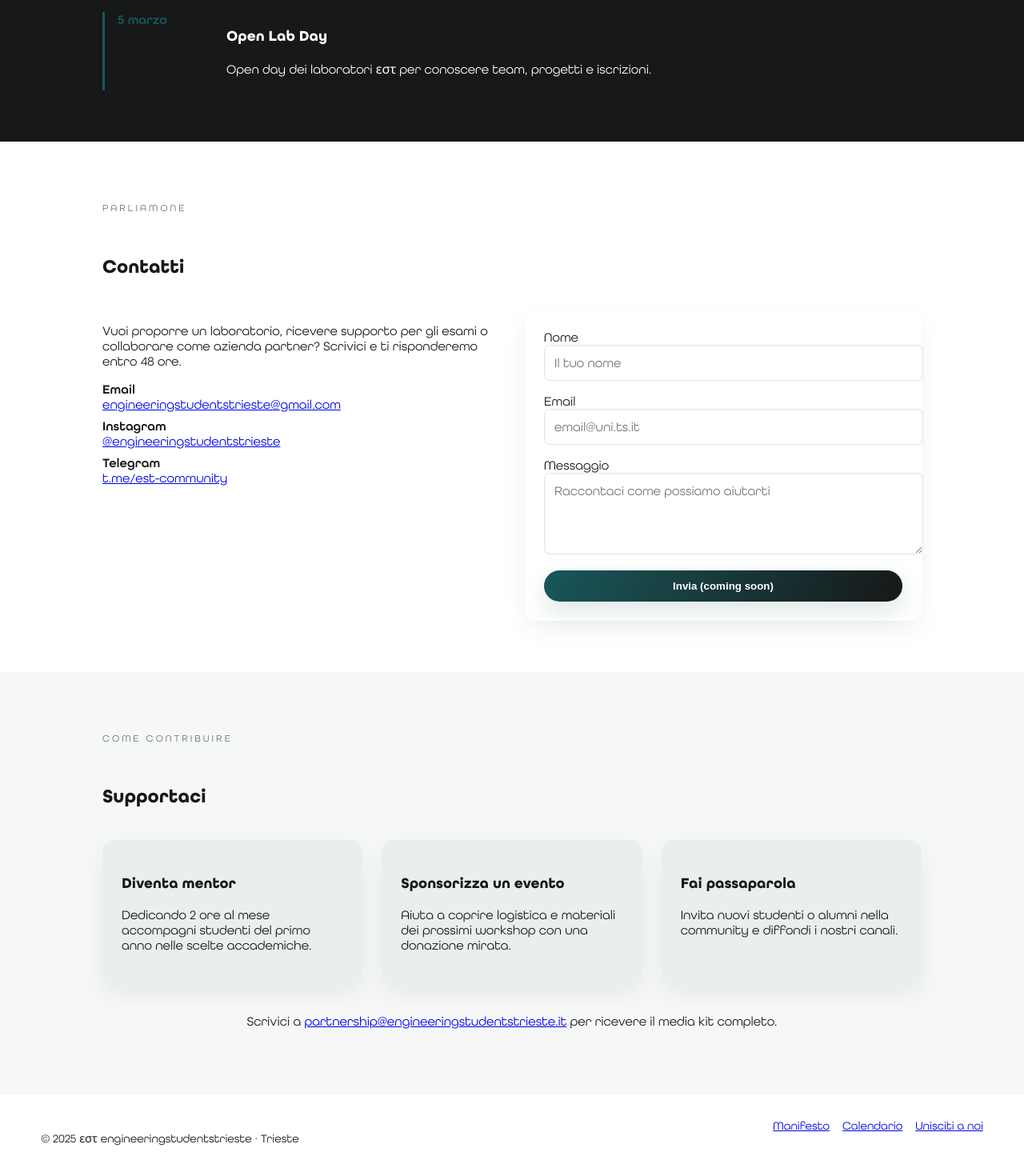
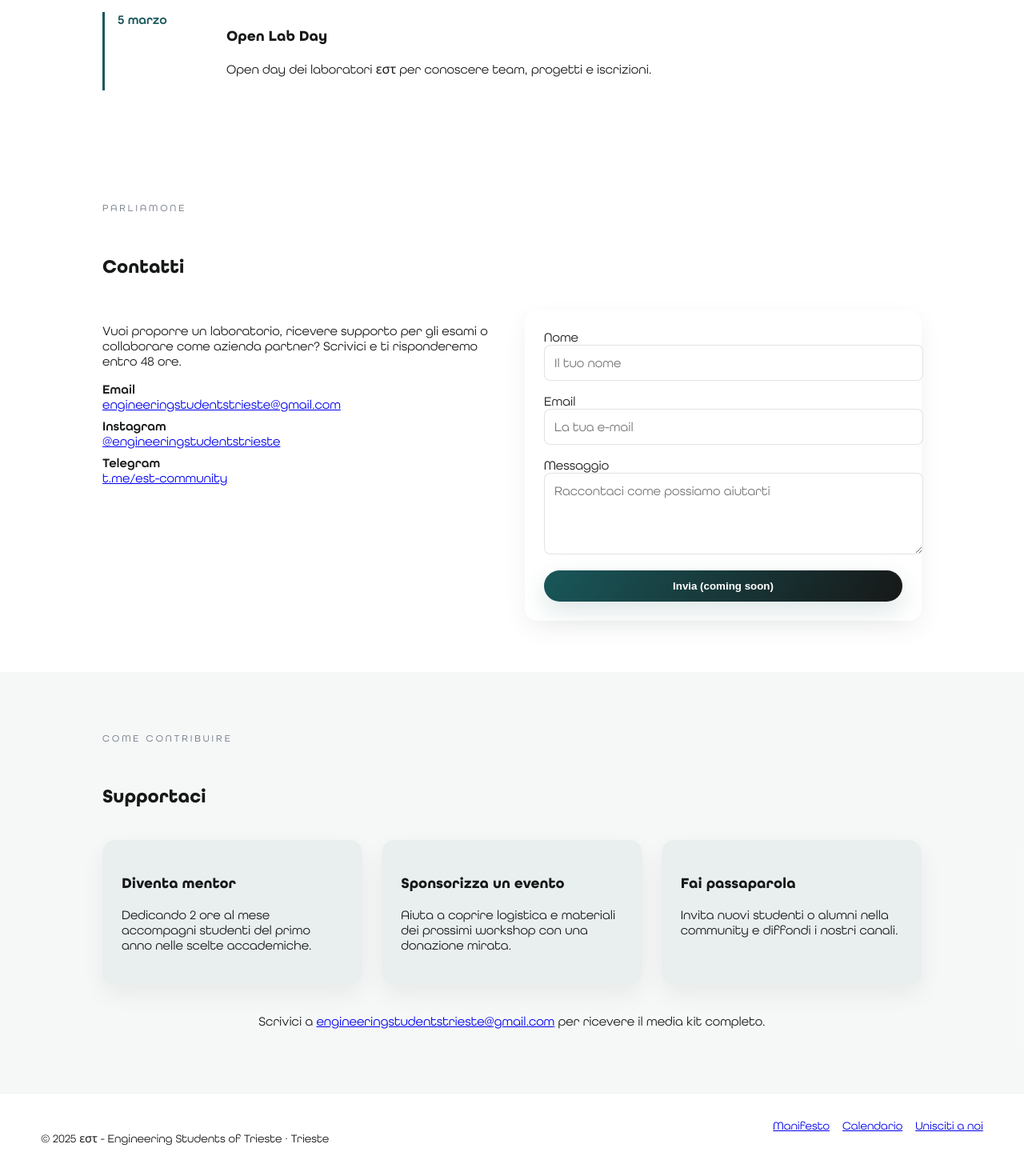
Before and after one commit to engineeringstudentstrieste/engineeringstudentstrieste.github.io, a React (Create React App) app in the folder frontend/: page / in a window 1280 px wide. Shown: the part 1991-3461 px from the top of the page at 80% size. Built offline with nearby package versions, Linux system fonts and the light colour scheme.

Commit message:
Modifiche grafiche

```diff
--- a/frontend/public/index.html
+++ b/frontend/public/index.html
@@ -6,10 +6,10 @@
     <meta name="viewport" content="width=device-width, initial-scale=1" />
     <meta name="theme-color" content="#000000" />
     <meta
-      name="description"
-      content="Web site created using create-react-app"
+      name="εστ - Engineering Students of Trieste"
+      content="Web site of the student associattion: εστ - Engineering Students of Trieste. Created by Francesco Giarratana"
     />
-    <link rel="apple-touch-icon" href="%PUBLIC_URL%/logo192.png" />
+    <link rel="apple-touch-icon" href="%PUBLIC_URL%/logo.png" />
     <!--
       manifest.json provides metadata used when your web app is installed on a
       user's mobile device or desktop. See https://developers.google.com/web/fundamentals/web-app-manifest/
@@ -24,7 +24,7 @@
       work correctly both with client-side routing and a non-root public URL.
       Learn how to configure a non-root public URL by running `npm run build`.
     -->
-    <title>React App</title>
+    <title>εστ - engineeringstudentstrieste</title>
   </head>
   <body>
     <noscript>You need to enable JavaScript to run this app.</noscript>
--- a/frontend/src/App.js
+++ b/frontend/src/App.js
@@ -95,7 +95,7 @@ function App() {
         <div className="hero-content">
           <p className="hero-kicker">Community degli studenti di ingegneria di Trieste</p>
           <h1>
-            <img src={logoSvg} alt="εστ engineeringstudentstrieste" className="hero-logo" />
+            <img src={logoSvg} alt="εστ - Engineering Students of Trieste" className="hero-logo" />
           </h1>
           <p className="hero-text">
             Costruiamo relazioni tra studenti, ricercatori e aziende per rendere l&apos;università più aperta, inclusiva e orientata al fare.
@@ -146,7 +146,7 @@ function App() {
           </div>
         </Section>
 
-        <Section id="eventi" kicker="Calendario" title="Eventi in arrivo" variant="dark">
+        <Section id="eventi" kicker="Calendario" title="Eventi in arrivo" variant="green">
           <div className="timeline">
             {events.map(({ title, date, description }) => (
               <article key={title} className="timeline-item">
@@ -192,7 +192,7 @@ function App() {
               </label>
               <label>
                 Email
-                <input type="email" placeholder="email@uni.ts.it" />
+                <input type="email" placeholder="La tua e-mail" />
               </label>
               <label>
                 Messaggio
@@ -215,13 +215,13 @@ function App() {
             ))}
           </div>
           <p className="center-text">
-            Scrivici a <a href="mailto:engineeringstudentstrieste@gmail.com">partnership@engineeringstudentstrieste.it</a> per ricevere il media kit completo.
+            Scrivici a <a href="mailto:engineeringstudentstrieste@gmail.com">engineeringstudentstrieste@gmail.com</a> per ricevere il media kit completo.
           </p>
         </Section>
       </main>
 
       <footer className="site-footer">
-        <p>© {currentYear} εστ engineeringstudentstrieste · Trieste</p>
+        <p>© {currentYear} εστ - Engineering Students of Trieste · Trieste</p>
         <div className="footer-links">
           <a href="#chi-siamo">Manifesto</a>
           <a href="#eventi">Calendario</a>
```
